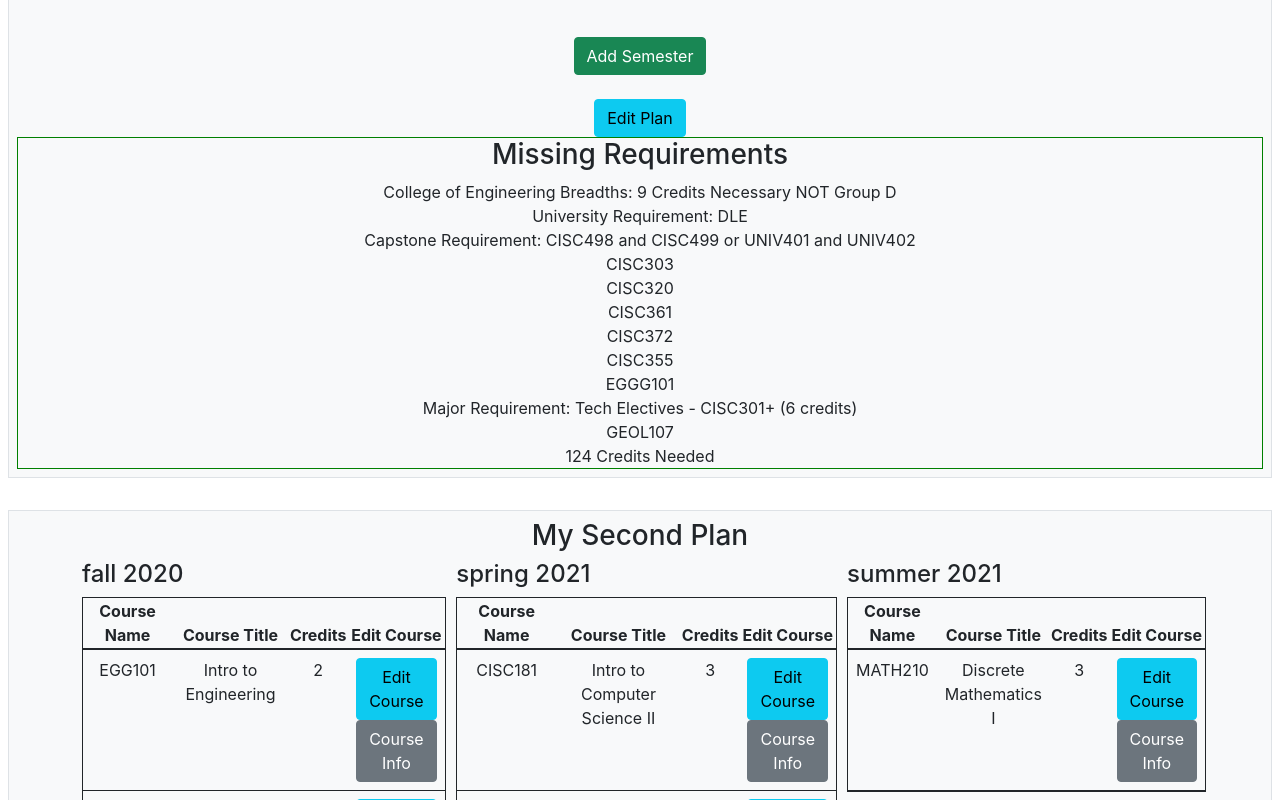
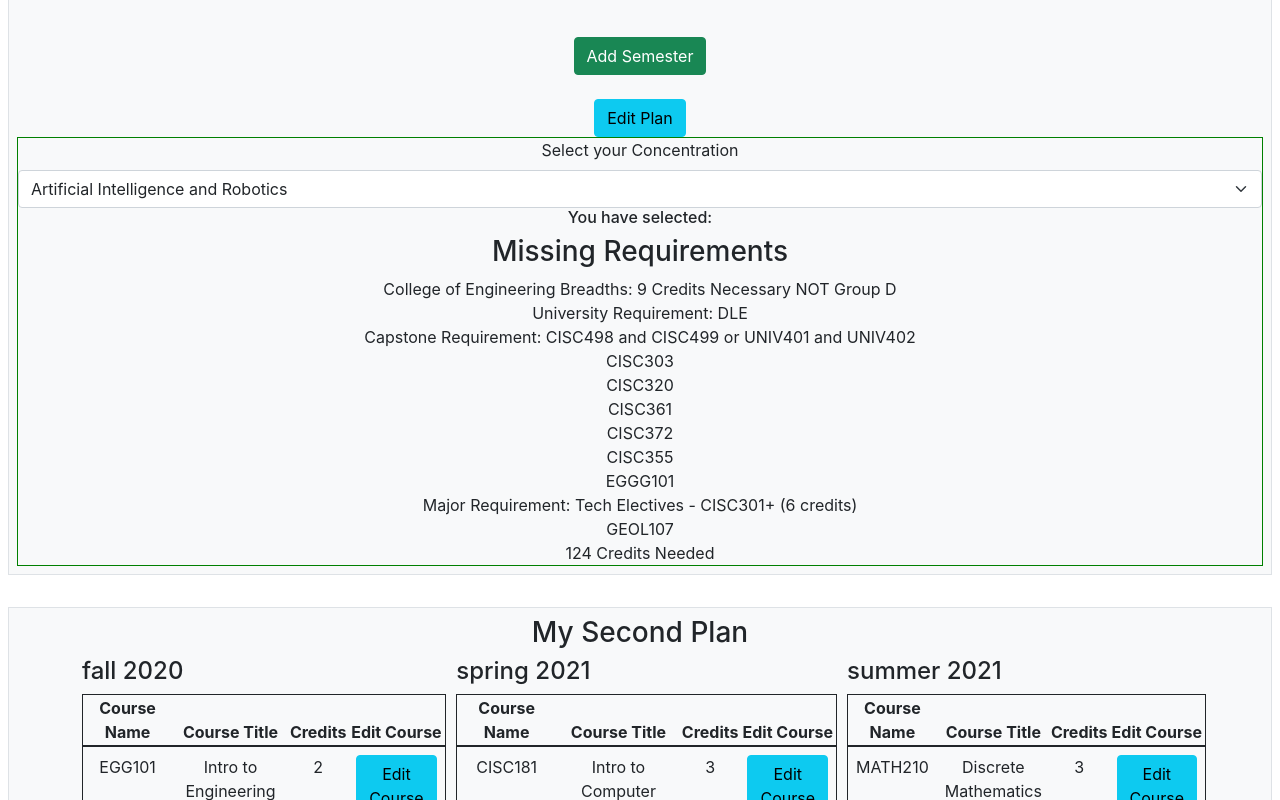
Before and after one commit to UD-CISC275-S22/cis-scheduler-team-18, a React (Create React App) app: page / in a window 1280 px wide. Shown: the part 3760-4560 px from the top of the page. Built offline with nearby package versions, Linux system fonts and the light colour scheme.

Commit message:
added ability to choose concentration

```diff
--- a/src/components/CheckDegreeReqs.tsx
+++ b/src/components/CheckDegreeReqs.tsx
@@ -8,6 +8,8 @@ import techReqs from "../data/techElect.json";
 import scienceReq from "../data/scienceRequirement.json";
 import multiCultReq from "../data/multiCulturalReq.json";
 import DLEReq from "../data/DLEReq.json";
+import { useState } from "react";
+import { Form } from "react-bootstrap";
 
 //TO DO:
 //implement a check for upper level language courses
@@ -15,6 +17,12 @@ import DLEReq from "../data/DLEReq.json";
 //get a list of courses
 
 export function CheckDegreeReq({ plan }: { plan: Plan }): JSX.Element {
+    //will be used to chose a concentration
+    const [concentrat, setConcentrat] = useState<string>("");
+    function updateConcentrat(event: React.ChangeEvent<HTMLSelectElement>) {
+        setConcentrat(event.target.value);
+    }
+
     const SEMS = plan.semesters.map((sem: Semester): Semester => ({ ...sem }));
     let COURSES: Course[] = [];
     for (const sem of SEMS) {
@@ -23,6 +31,8 @@ export function CheckDegreeReq({ plan }: { plan: Plan }): JSX.Element {
         );
         COURSES = COURSES.concat(courselist);
     }
+
+    const [courses] = useState<Course[]>(COURSES);
     //core requirements: an array of Course Objects that are the coreReqs -- THESE NEED TO BE TAKEN
     const CORES = coreReqs.map(
         (course: Course): Course => ({
@@ -501,9 +511,45 @@ export function CheckDegreeReq({ plan }: { plan: Plan }): JSX.Element {
         addCredits(classes);
     }
 
-    checkAllReqs(COURSES);
+    checkAllReqs(courses);
     return (
         <div className="boxed">
+            <Form.Group controlId="selectedConcentrat">
+                <Form.Label>Select your Concentration</Form.Label>
+                <Form.Select value={concentrat} onChange={updateConcentrat}>
+                    <option
+                        key="Concentrat1"
+                        value="Artificial Intelligence and Robotics"
+                    >
+                        Artificial Intelligence and Robotics
+                    </option>
+                    <option key="Concentrat2" value="Bioinformatics">
+                        Bioinformatics
+                    </option>
+                    <option key="Concentrat3" value="Cybersecurity">
+                        CyberSecurity
+                    </option>
+                    <option key="Concentrat4" value="Data Science">
+                        Data Science
+                    </option>
+                    <option
+                        key="Concentrat5"
+                        value="High Performance Computing"
+                    >
+                        High Performance Computing
+                    </option>
+                    <option
+                        key="Concentrat6"
+                        value="Systems and Networks Concentration"
+                    >
+                        Systems and Networks
+                    </option>
+                    <option key="Concentrat7" value="Theory and Computation">
+                        Theory and Computation
+                    </option>
+                </Form.Select>
+            </Form.Group>
+            <h6>You have selected: {concentrat}</h6>
             <h3>Missing Requirements</h3>
             {missingRequirements.map((req: string) => (
                 <div key={req}>{req}</div>
```
